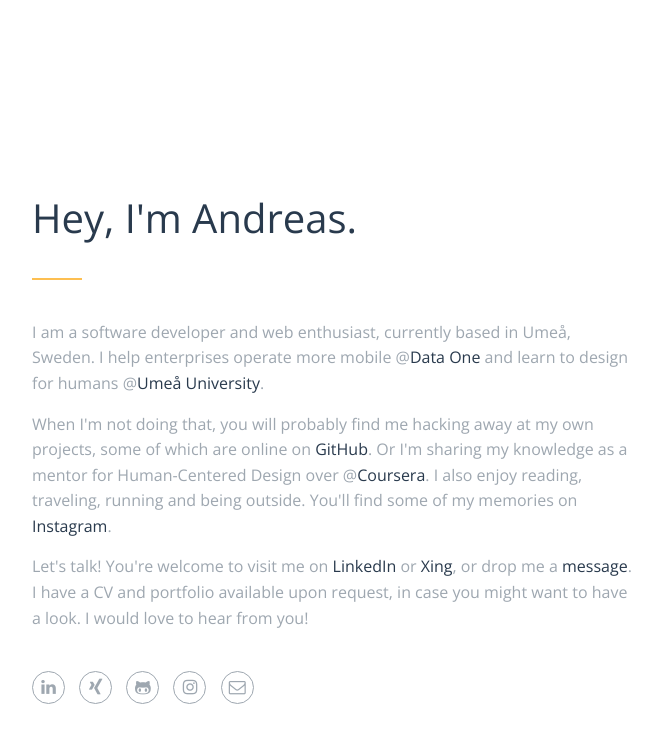
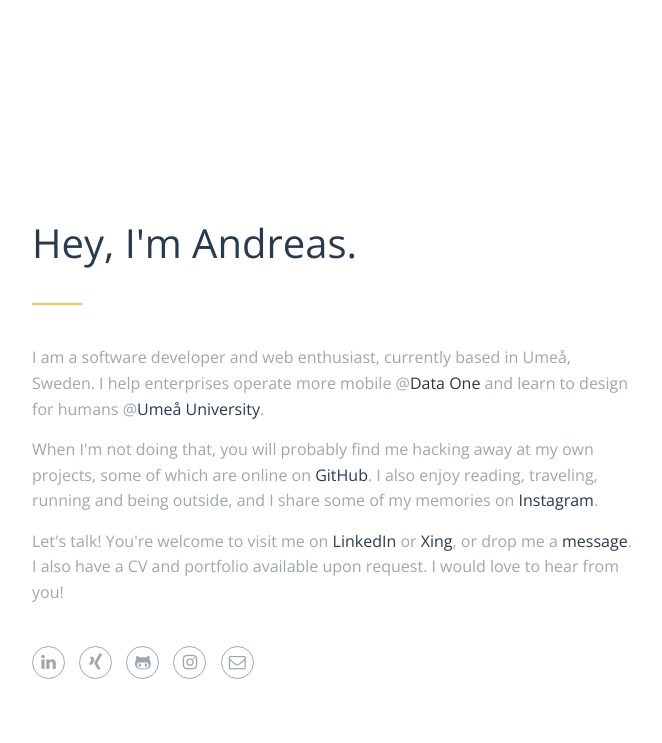
Before and after one commit to andrsphil/andrsphil.github.io, a Jekyll site: the page built from index.html, in a window 1280 px wide. Shown: the top 743 px of the page, without its empty margins (308-970 px from the left). Built offline with Jekyll 4.4.1, drawn with Linux system fonts in a browser that asks for light colours.

Commit message:
Update description

```diff
--- a/index.html
+++ b/index.html
@@ -9,9 +9,9 @@
       <h1>Hey, I'm Andreas.</h1>
       <p>I am a software developer and web enthusiast, currently based in Umeå, Sweden. I help enterprises operate more mobile @<a href="https://www.dataone.de" target="_blank">Data One</a> and learn to design for humans @<a href="https://www.umu.se" target="_blank">Umeå University</a>.</p>
 
-      <p>When I'm not doing that, you will probably find me hacking away at my own projects, some of which are online on <a href="https://www.github.com/anphil" target="_blank">GitHub</a>. Or I'm sharing my knowledge as a mentor for Human-Centered Design over @<a href="https://www.coursera.org/specializations/interaction-design" target="_blank">Coursera</a>. I also enjoy reading, traveling, running and being outside. You'll find some of my memories on <a href="https://www.instagram.com/an_.di" target="_blank">Instagram</a>.</p>
+      <p>When I'm not doing that, you will probably find me hacking away at my own projects, some of which are online on <a href="https://www.github.com/anphil" target="_blank">GitHub</a>. I also enjoy reading, traveling, running and being outside, and I share some of my memories on <a href="https://www.instagram.com/an_.di" target="_blank">Instagram</a>.</p>
 
-      <p>Let's talk! You're welcome to visit me on <a href="https://www.linkedin.com/in/andreas-philippi" target="_blank">LinkedIn</a> or <a href="https://www.xing.com/profile/Andreas_Philippi4" target="_blank">Xing</a>, or drop me a <a class="mail-link" href="#">message</a>. I have a CV and portfolio available upon request, in case you might want to have a look. I would love to hear from you!</p>
+      <p>Let's talk! You're welcome to visit me on <a href="https://www.linkedin.com/in/andreas-philippi" target="_blank">LinkedIn</a> or <a href="https://www.xing.com/profile/Andreas_Philippi4" target="_blank">Xing</a>, or drop me a <a class="mail-link" href="#">message</a>. I also have a CV and portfolio available upon request. I would love to hear from you!</p>
       <ul class="buttons">
         <li><a href="https://www.linkedin.com/in/andreas-philippi" target="_blank">
           <div class="icon-circle"><span class="icon-linkedin"></span></div>
```
